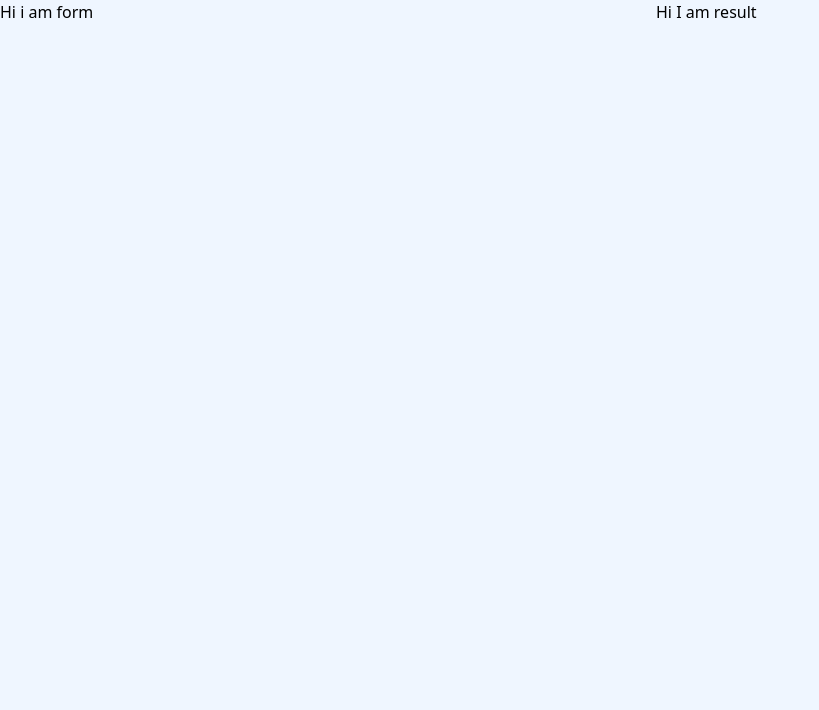
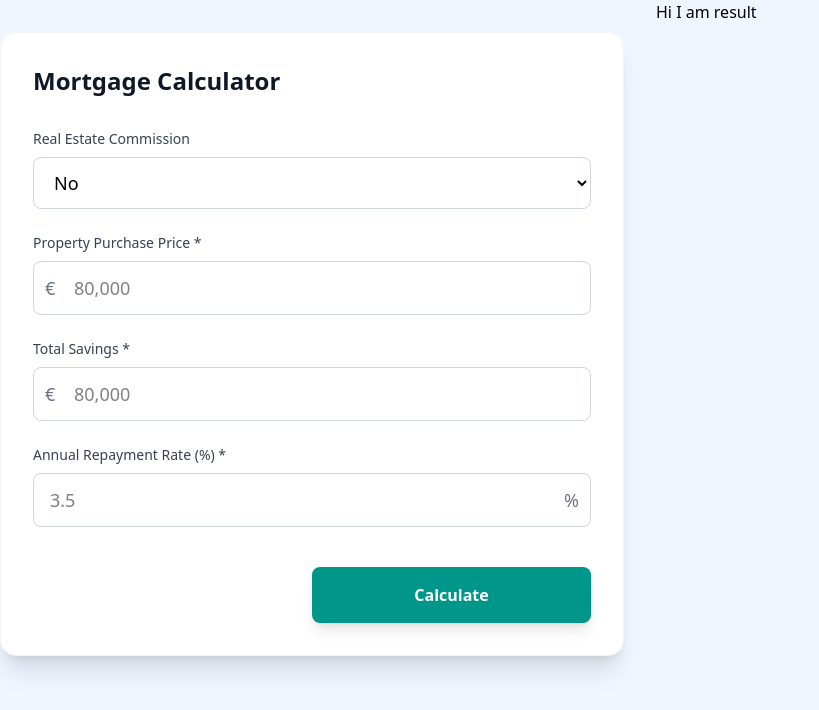
Before and after one commit to i-am-ashwin/mortgage-calculator, a Vue app: page / in a window 1280 px wide. Shown: the top 710 px of the page, without its empty margins (0-819 px from the left). Built offline with nearby package versions, Linux system fonts and the light colour scheme.

Commit message:
feat: create form template

```diff
--- a/src/components/MortgageForm.vue
+++ b/src/components/MortgageForm.vue
@@ -1,5 +1,101 @@
 <template>
-        <div class="">
-        Hi i am form
+  <div class="bg-white rounded-2xl shadow-xl p-8 mt-8 border border-gray-100">
+    <div class="mb-8">
+      <h2 class="text-2xl font-semibold text-gray-900">Mortgage Calculator</h2>
     </div>
+    <form class="space-y-6">
+      <div class="space-y-2">
+        <label for="commission" class="block text-sm font-medium text-gray-700">
+          Real Estate Commission
+        </label>
+        <select
+          id="commission"
+          class="block w-full py-3 px-4 text-lg border border-gray-300 rounded-lg focus:ring-2 focus:ring-teal-500 focus:border-teal-500 transition-all duration-200"
+        >
+          <option :value="false">No</option>
+          <option :value="true">Yes</option>
+        </select>
+      </div>
+      <div class="space-y-2">
+        <label
+          for="totalSavings"
+          class="block text-sm font-medium text-gray-700"
+        >
+          Property Purchase Price *
+        </label>
+        <div class="relative">
+          <div
+            class="absolute inset-y-0 left-0 pl-3 flex items-center pointer-events-none"
+          >
+            <span class="text-gray-500 text-lg font-medium">€</span>
+          </div>
+          <input
+            id="totalSavings"
+            type="number"
+            step="1000"
+            min="0"
+            required
+            class="block w-full pl-10 pr-4 py-3 text-lg border border-gray-300 rounded-lg focus:ring-2 focus:ring-teal-500 focus:border-teal-500 transition-all duration-200"
+            placeholder="80,000"
+          />
+        </div>
+      </div>
+      <div class="space-y-2">
+        <label
+          for="totalSavings"
+          class="block text-sm font-medium text-gray-700"
+        >
+          Total Savings *
+        </label>
+        <div class="relative">
+          <div
+            class="absolute inset-y-0 left-0 pl-3 flex items-center pointer-events-none"
+          >
+            <span class="text-gray-500 text-lg font-medium">€</span>
+          </div>
+          <input
+            id="totalSavings"
+            type="number"
+            step="1000"
+            min="0"
+            required
+            class="block w-full pl-10 pr-4 py-3 text-lg border border-gray-300 rounded-lg focus:ring-2 focus:ring-teal-500 focus:border-teal-500 transition-all duration-200"
+            placeholder="80,000"
+          />
+        </div>
+      </div>
+      <div class="space-y-2">
+        <label
+          for="repaymentRate"
+          class="block text-sm font-medium text-gray-700"
+        >
+          Annual Repayment Rate (%) *
+        </label>
+        <div class="relative">
+          <input
+            id="repaymentRate"
+            type="number"
+            step="0.1"
+            min="0"
+            max="100"
+            class="block w-full pl-4 pr-10 py-3 text-lg border border-gray-300 rounded-lg focus:ring-2 focus:ring-teal-500 focus:border-teal-500 transition-all duration-200"
+            placeholder="3.5"
+          />
+          <div
+            class="absolute inset-y-0 right-0 pr-3 flex items-center pointer-events-none"
+          >
+            <span class="text-gray-500 text-lg font-medium">%</span>
+          </div>
+        </div>
+      </div>
+      <div class="pt-4 flex justify-end">
+        <button
+          type="submit"
+          class="w-full md:w-1/2 cursor-pointer bg-teal-600 hover:bg-teal-800 text-white font-semibold py-4 px-6 rounded-lg transition-all duration-200 shadow-lg hover:shadow-xl transform hover:scale-[1.02] disabled:cursor-not-allowed disabled:shadow-none disabled:hover:scale-100 disabled:bg-gray-500"
+        >
+          <span>Calculate</span>
+        </button>
+      </div>
+    </form>
+  </div>
 </template>
```
